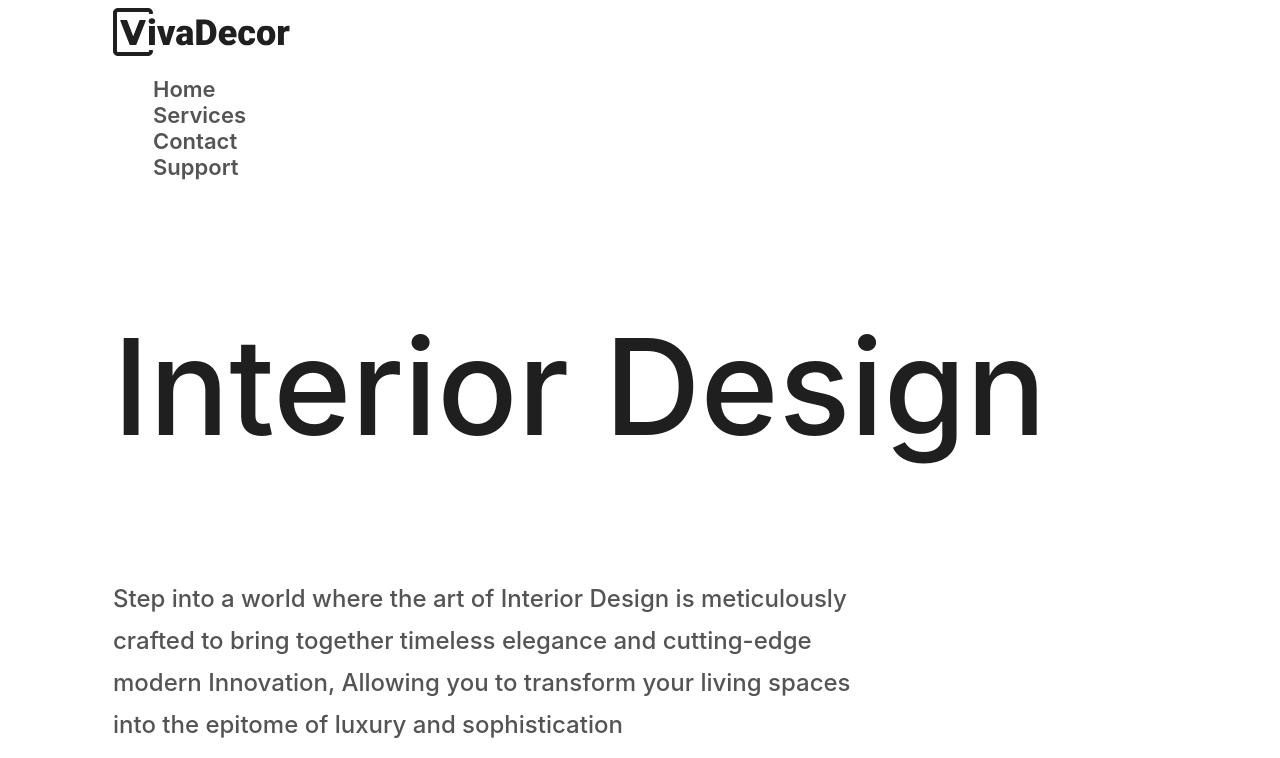
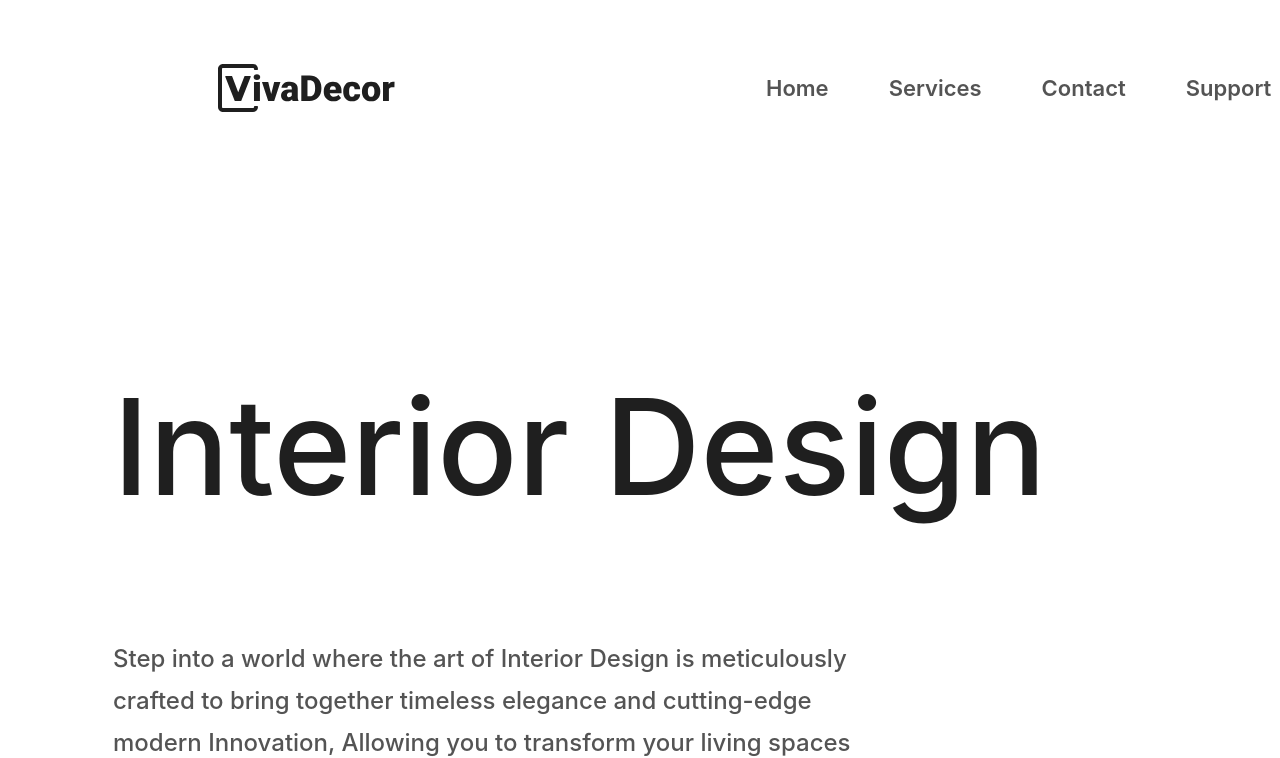
Before and after one commit to AnnaBakanina/Bakanina-Anna-IPZz-31-Web-Design, a plain HTML site: page index.html in a window 1280 px wide. Shown: the top 758 px of the page. Drawn offline with Linux system fonts and the light colour scheme.

Commit message:
Header is fixed

```diff
--- a/css/styles.css
+++ b/css/styles.css
@@ -33,13 +33,17 @@ p {
 }
 
 .header {
-    /*padding: 6px 500px 6px 0px;*/
+    display: inline-flex;
+    padding: 6px 500px 6px 0px;
     align-items: center;
     gap: 331px;
+    margin: 45px 105px 133px 105px;
 }
 
 .header-navigation {
+    display: flex;
     list-style: none;
+    gap: 60px;
 }
 
 .link {
--- a/index.html
+++ b/index.html
@@ -16,8 +16,8 @@
     <!-- HEADER -->
     <header class="section container">
       <div class="header">
-        <img src="images/svg/logo.svg" alt="" />
-        <nav>
+        <img class="logo" src="images/svg/logo.svg" alt="" />
+        <nav class="container">
           <ul class="header-navigation">
             <li>
               <a class="link navigation-link" href="#">Home</a>
```
